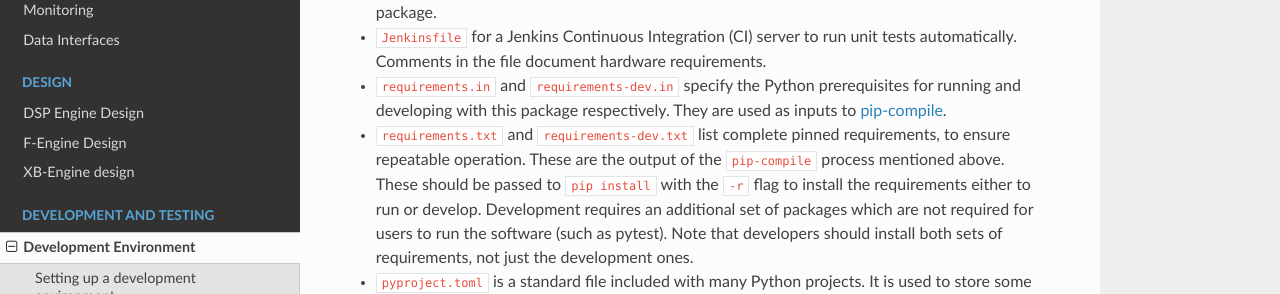
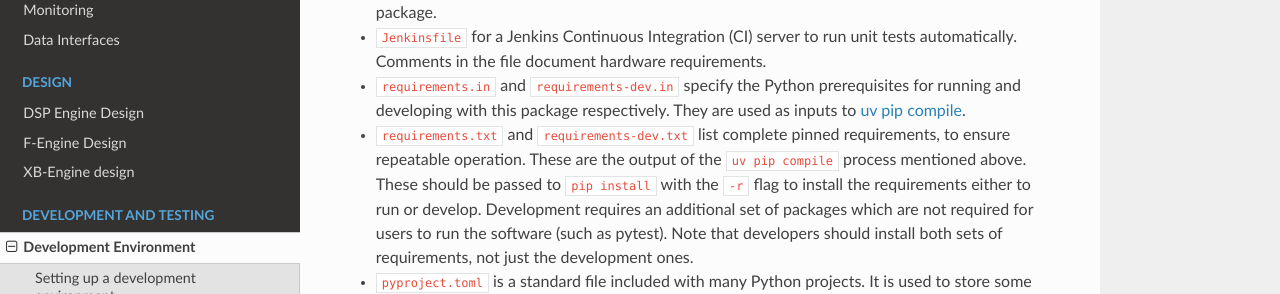
Before and after one commit to ska-sa/katgpucbf, a Sphinx documentation site: the page built from doc/dev-guide.rst, in a window 1280 px wide and 900 px high, scrolled down 1976 px. Shown: the part 157-451 px from the top of the window. Built offline with Sphinx 7.4.7 and the Read the Docs theme 3.1.0, drawn with Linux system fonts in a browser that asks for light colours; the version number could not be read and is left out.

```diff
--- a/doc/dev-guide.rst
+++ b/doc/dev-guide.rst
@@ -116,10 +116,10 @@ The module contains the following boiler-plate files:
   tests automatically. Comments in the file document hardware requirements.
 - ``requirements.in`` and ``requirements-dev.in`` specify the Python
   prerequisites for running and developing with this package respectively.
-  They are used as inputs to `pip-compile`_.
+  They are used as inputs to `uv pip compile`_.
 - ``requirements.txt`` and ``requirements-dev.txt`` list complete pinned
   requirements, to ensure repeatable operation. These are the output of the
-  ``pip-compile`` process mentioned above. These should be passed to ``pip
+  ``uv pip compile`` process mentioned above. These should be passed to ``pip
   install`` with the ``-r`` flag to install the requirements either to run or
   develop. Development requires an additional set of packages which are not
   required for users to run the software (such as pytest). Note that developers
@@ -129,7 +129,7 @@ The module contains the following boiler-plate files:
   configuration options for :mod:`pytest`, and other configuration as described
   :external+pip:doc:`here <reference/build-system/pyproject-toml>`.
 
-.. _pip-compile: https://pip-tools.readthedocs.io/en/latest/#without-setup-py
+.. _uv pip compile: https://docs.astral.sh/uv/pip/compile/
 
 Preparing to raise a Pull Request
 ---------------------------------
```
